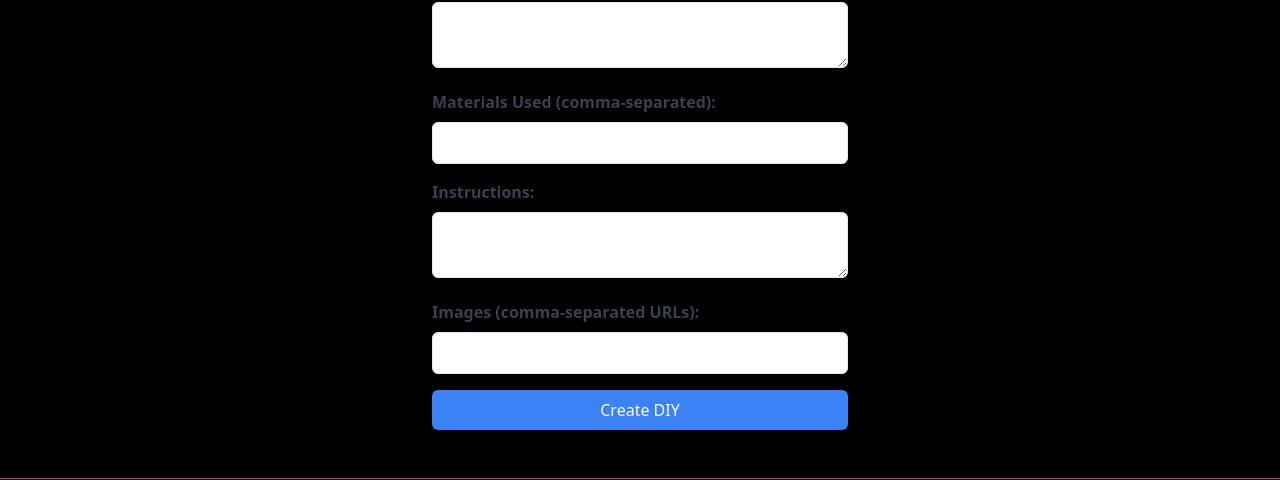
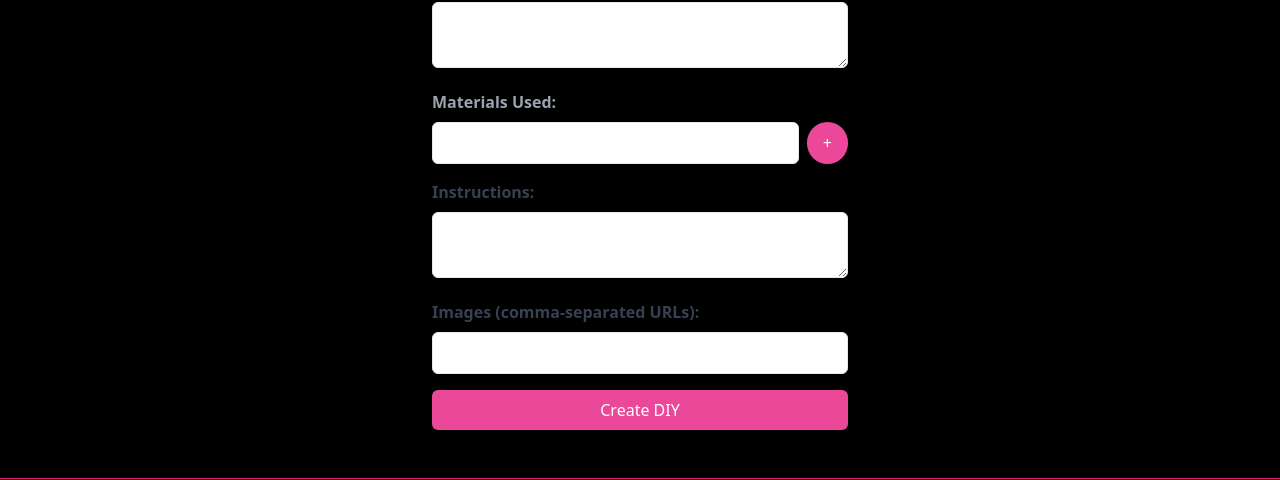
Before and after one commit to CHawsCoding/CraftHouse, a React (Create React App) app in the folder client/: page /Create in a window 1280 px wide. Shown: the part 296-776 px from the top of the page. Built offline with nearby package versions, Linux system fonts and the light colour scheme; no server answers.

Commit message:
allows users to input multiple materials as an array object

```diff
--- a/client/src/pages/Create.js
+++ b/client/src/pages/Create.js
@@ -6,7 +6,7 @@ function Create() {
   const [formState, setFormState] = useState({
     title: '',
     description: '',
-    materialsUsed: '',
+    materialsUsed: [''],
     instructions: '',
     images: '',
   });
@@ -23,26 +23,42 @@ function Create() {
     });
   };
 
+  const handleMaterialChange = (event, index) => {
+    const newMaterialsUsed = [...formState.materialsUsed];
+    newMaterialsUsed[index] = event.target.value;
+
+    setFormState({
+      ...formState,
+      materialsUsed: newMaterialsUsed,
+    });
+  };
+
+  const addMaterialField = () => {
+    setFormState({
+      ...formState,
+      materialsUsed: [...formState.materialsUsed, ''], // Add an empty string for a new field
+    });
+  };
+
   const handleSubmit = async (event) => {
     event.preventDefault();
 
-    // Split materialsUsed and images into arrays
-    const materialsUsedArray = formState.materialsUsed.split(',').map((material) => material.trim());
+    // Remove empty materials fields
+    const materialsUsedArray = formState.materialsUsed.filter((material) => material.trim() !== '');
     const imagesArray = formState.images.split(',').map((image) => image.trim());
 
     try {
       const { data } = await addDIY({
         variables: {
           ...formState,
-          materialsUsed: materialsUsedArray.join(', '), // Join back into a comma-separated string
-          images: imagesArray.join(', '), // Join back into a comma-separated string
+          materialsUsed: materialsUsedArray,
+          images: imagesArray.join(', '),
         },
       });
 
       console.log('New DIY created:', data.addDIY);
 
       setSuccessMessage('DIY successfully created!');
-
     } catch (err) {
       console.error(err);
     }
@@ -50,7 +66,7 @@ function Create() {
     setFormState({
       title: '',
       description: '',
-      materialsUsed: '',
+      materialsUsed: [''], // Reset to one empty field
       instructions: '',
       images: '',
     });
@@ -88,18 +104,30 @@ function Create() {
           />
         </div>
         <div className="mb-4">
-          <label htmlFor="materialsUsed" className="block text-gray-700 font-bold mb-2">
-            Materials Used (comma-separated):
+          <label htmlFor="materialsUsed" className="block text-gray-400 font-bold mb-2">
+            Materials Used:
           </label>
+          {formState.materialsUsed.map((material, index) => (
+            <div key={index} className="flex mb-2">
               <input
                 type="text"
                 name="materialsUsed"
-            id="materialsUsed"
-            value={formState.materialsUsed}
-            onChange={handleInputChange}
+                value={material}
+                onChange={(event) => handleMaterialChange(event, index)}
                 required
                 className="text-black w-full px-3 py-2 border rounded-md shadow-sm focus:outline-none focus:border-blue-500"
               />
+              {index === formState.materialsUsed.length - 1 && (
+                <button
+                  type="button"
+                  onClick={addMaterialField}
+                  className="bg-pink-500 hover:bg-pink-600 text-white rounded-full px-4 ml-2"
+                >
+                  +
+                </button>
+              )}
+            </div>
+          ))}
         </div>
         <div className="mb-4">
           <label htmlFor="instructions" className="block text-gray-700 font-bold mb-2">
@@ -130,7 +158,7 @@ function Create() {
         </div>
         <button
           type="submit"
-          className="w-full py-2 px-4 bg-blue-500 hover:bg-blue-600 text-white rounded-md focus:outline-none focus:ring focus:ring-blue-200"
+          className="w-full py-2 px-4 bg-pink-500 hover:bg-pink-600 text-white rounded-md focus:outline-none focus:ring focus:ring-blue-200"
         >
           Create DIY
         </button>
```
Lines whose indentation alone changed are shown as unchanged.
